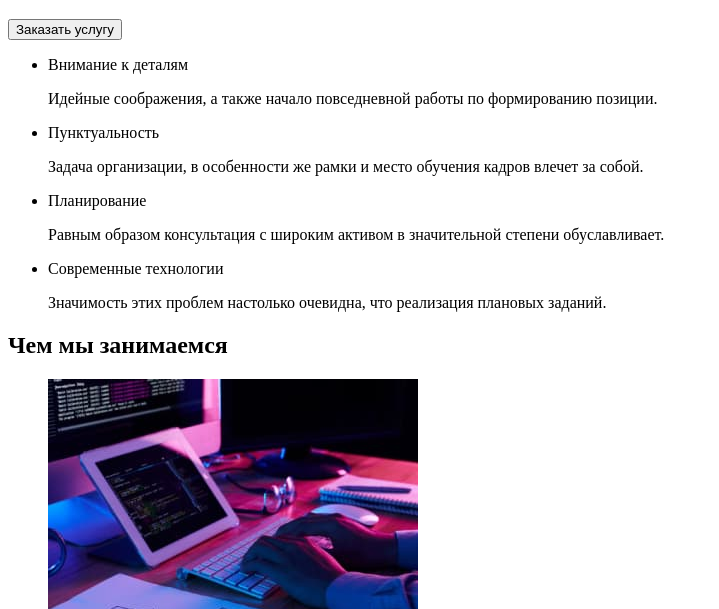
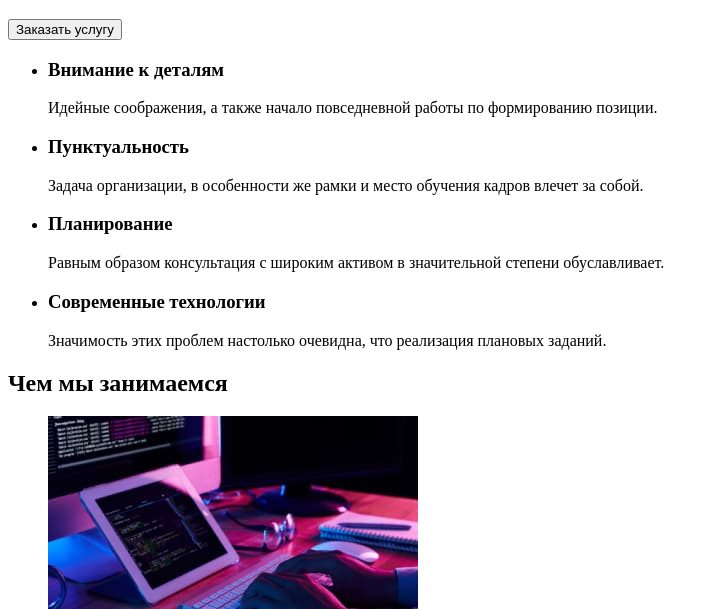
Before and after one commit to NikaNyrkova/goit-markup-hw-01, a plain HTML site: page index.html in a window 1280 px wide. Shown: the part 191-800 px from the top of the page, without its empty margins (0-719 px from the left). Drawn offline with Linux system fonts and the light colour scheme.

Commit message:
Исправляет ошибки.

```diff
--- a/index.html
+++ b/index.html
@@ -29,20 +29,20 @@
       <h2 hidden>Принципы</h2>
       <ul>
         <li>
-          <p>Внимание к деталям</p>
-          <p>Идейные соображения, а также начало повседневной работы по формированию позиции.</p>
+          <h3>Внимание к деталям</h3>
+          <span>Идейные соображения, а также начало повседневной работы по формированию позиции.</span>
         </li>
         <li>
-          <p>Пунктуальность</p>
-          <p>Задача организации, в особенности же рамки и место обучения кадров влечет за собой.</p>
+          <h3>Пунктуальность</h3>
+          <span>Задача организации, в особенности же рамки и место обучения кадров влечет за собой.</span>
         </li>
         <li>
-          <p>Планирование</p>
-          <p>Равным образом консультация с широким активом в значительной степени обуславливает.</p>
+          <h3>Планирование</h3>
+          <span>Равным образом консультация с широким активом в значительной степени обуславливает.</span>
         </li>
         <li>
-          <p>Современные технологии</p>
-          <p>Значимость этих проблем настолько очевидна, что реализация плановых заданий.</p>
+          <h3>Современные технологии</h3>
+          <span>Значимость этих проблем настолько очевидна, что реализация плановых заданий.</span>
         </li>
       </ul>
     </section>
```
